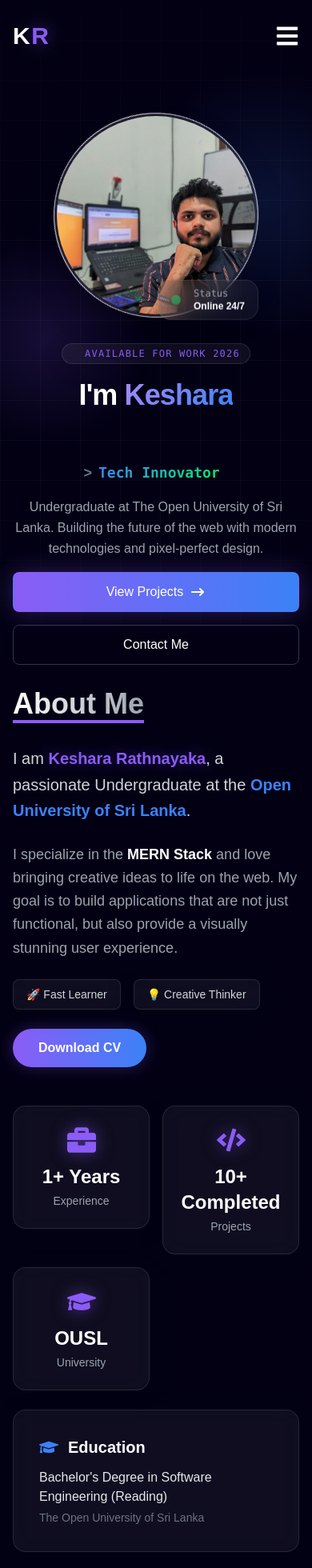
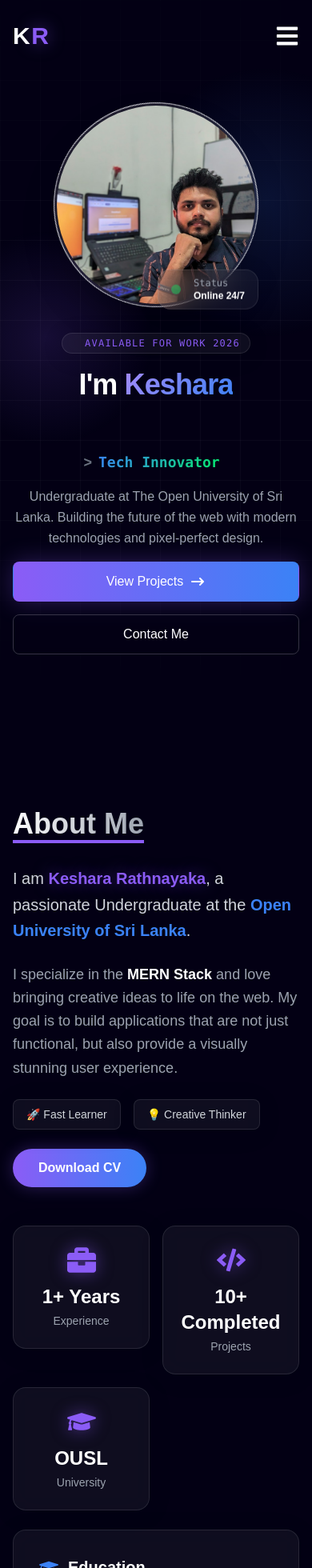
Before and after one commit to keshara05/my-portfolio, a React (Vite) app: page / in a window 390 px wide. Shown: the top 1960 px of the page at 80% size. Built offline with nearby package versions, Linux system fonts and the light colour scheme.

Commit message:
mobile responsive error fix

```diff
--- a/src/components/About.jsx
+++ b/src/components/About.jsx
@@ -11,7 +11,7 @@ const About = () => {
     ];
 
     return (
-        <div name="about" className="w-full min-h-screen relative flex items-center overflow-hidden">
+        <div name="about" className="w-full min-h-screen relative flex items-center overflow-hidden py-24 md:py-0">
             {/* Background blobs for depth */}
             <div className="absolute top-1/4 left-10 w-64 h-64 bg-primary/10 rounded-full blur-[80px] -z-10"></div>
             <div className="absolute bottom-1/4 right-10 w-64 h-64 bg-secondary/10 rounded-full blur-[80px] -z-10"></div>
--- a/src/components/Hero.jsx
+++ b/src/components/Hero.jsx
@@ -7,7 +7,7 @@ import profilePic from '../assets/profile.jpg';
 
 const Hero = () => {
     return (
-        <div name="home" className="min-h-screen w-full relative overflow-hidden flex items-center justify-center pt-24 md:pt-0">
+        <div name="home" className="min-h-screen w-full relative overflow-hidden flex items-center justify-center pt-24 pb-20 md:pt-0 md:pb-0">
 
             {/* Background Elements */}
             <div className="absolute top-20 right-20 w-72 h-72 bg-primary/20 rounded-full blur-[100px] z-0 animate-pulse hidden md:block"></div>
```
